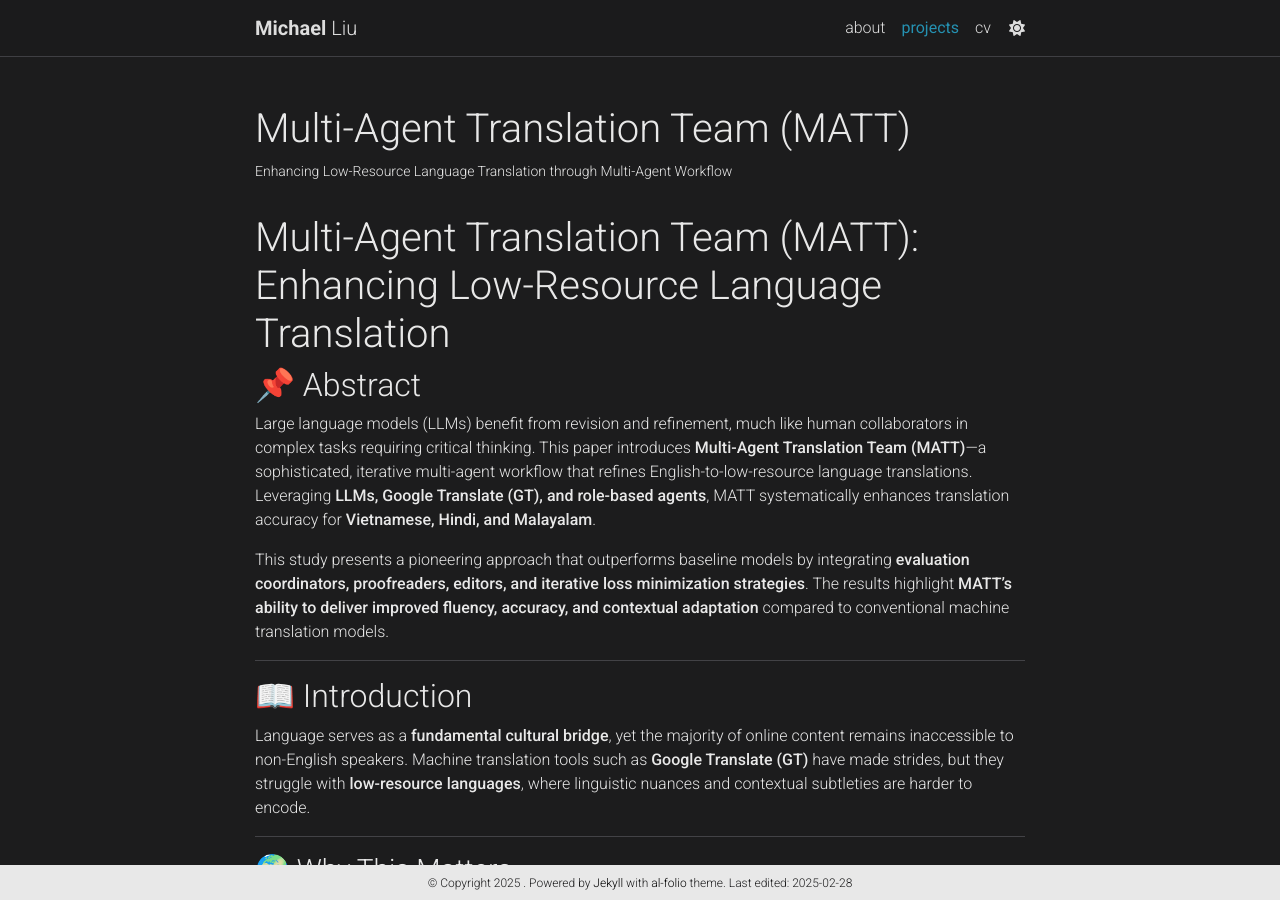
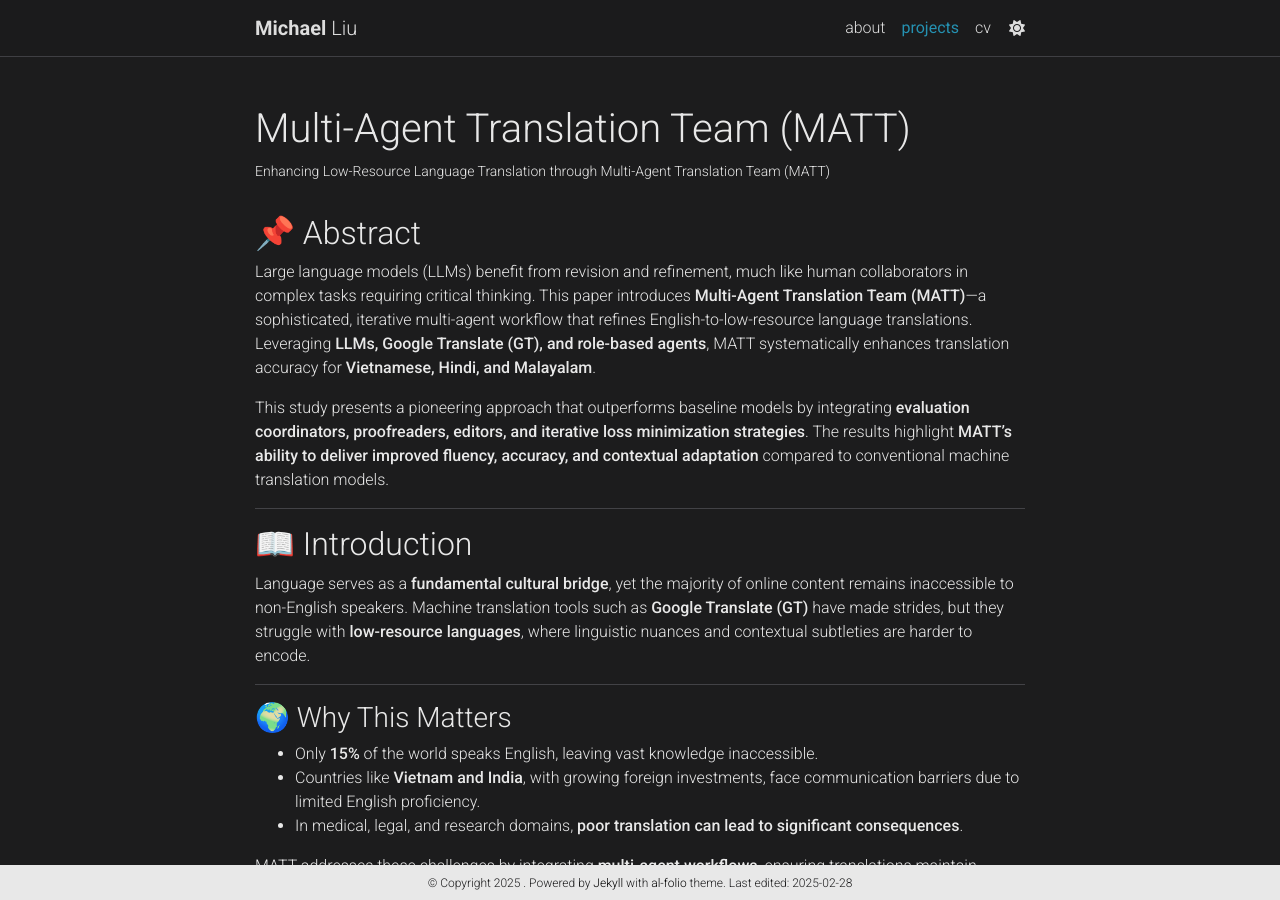
Before and after one commit to Michael-xliu/michael-xliu.github.com, a Jekyll site: the page built from _projects/Multi-Agent Translation Team (MATT).md, in a window 1280 px wide and 900 px high. Built offline with Jekyll 4.4.1, drawn with Linux system fonts in a browser that asks for light colours; comment, search, counter and statistics services are not loaded; a style sheet for code colours, icons or effects is not loaded.

Commit message:
Updated Matt

```diff
--- a/_projects/Multi-Agent Translation Team (MATT).md
+++ b/_projects/Multi-Agent Translation Team (MATT).md
@@ -1,14 +1,12 @@
 ---
 layout: page
 title: Multi-Agent Translation Team (MATT)
-description: Enhancing Low-Resource Language Translation through Multi-Agent Workflow
+description: Enhancing Low-Resource Language Translation through Multi-Agent Translation Team (MATT)
 img: /assets/img/MATT/Architecture.png
 importance: 1
 category: work
 ---
 
-
-# Multi-Agent Translation Team (MATT): Enhancing Low-Resource Language Translation
 
 ## 📌 Abstract
 
```
